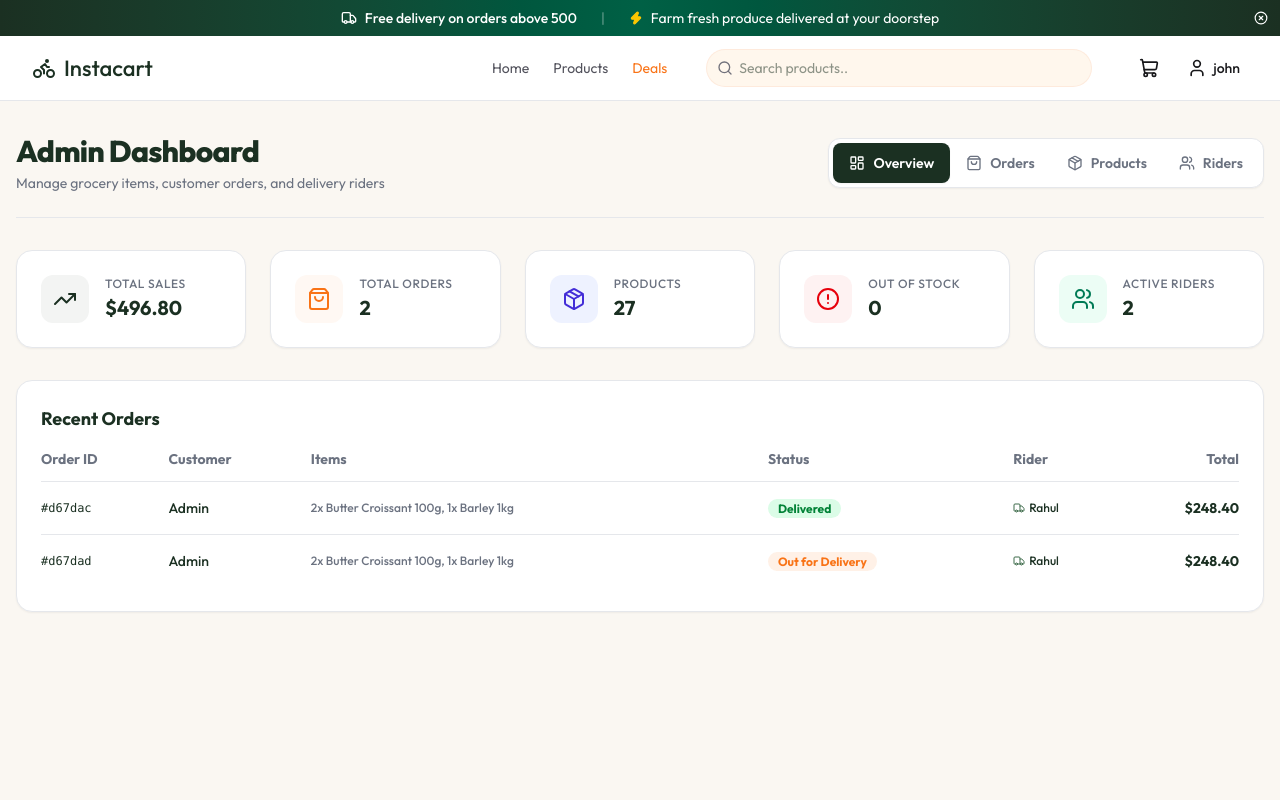
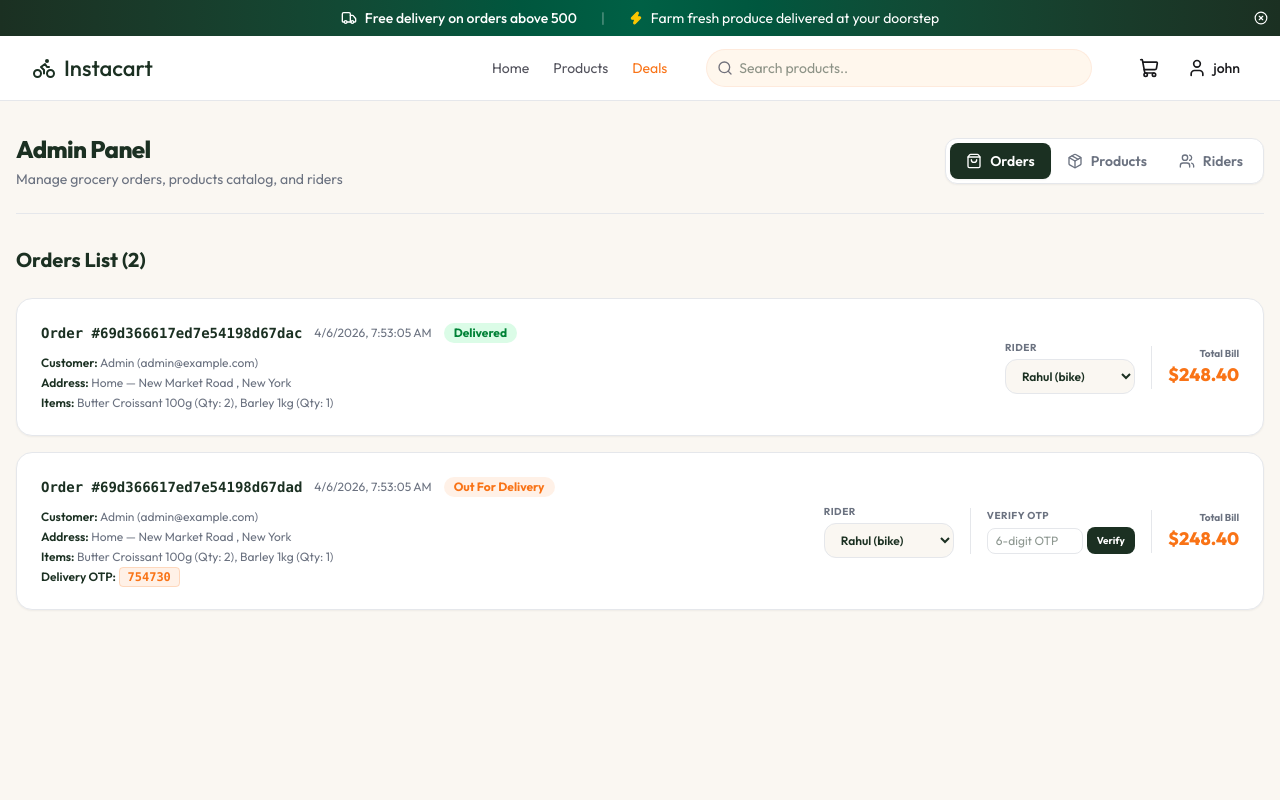
Before and after one commit to sagrikathakur/grocery_Delivery_App, a React (Vite) app in the folder client/: page /admin in a window 1280 px wide. Shown: the top 800 px of the page. Built offline with nearby package versions, Linux system fonts and the light colour scheme.

Commit message:
basic ui for grocery-delivery app is done . now working on server side

```diff
--- a/client/src/pages/Admin.tsx
+++ b/client/src/pages/Admin.tsx
@@ -6,7 +6,6 @@ import {
   statusColors
 } from "../assets/assets";
 import {
-  LayoutDashboard,
   ShoppingBag,
   Package,
   Users,
@@ -14,8 +13,6 @@ import {
   Trash2,
   Edit,
   Search,
-  TrendingUp,
-  AlertCircle,
   Truck,
   Check,
   X
@@ -28,7 +25,7 @@ const dbProducts = dummyProducts as any[];
 const dbPartners = dummyDeliveryPartnerData as any[];
 
 const Admin = () => {
-  const [activeTab, setActiveTab] = useState<string>("overview"); // "overview" | "orders" | "products" | "partners"
+  const [activeTab, setActiveTab] = useState<string>("orders"); // "orders" | "products" | "partners"
 
   // Live component states initialized from local references
   const [orders, setOrders] = useState<any[]>([...dbOrders]);
@@ -64,16 +61,8 @@ const Admin = () => {
   const [newPartnerPhone, setNewPartnerPhone] = useState("");
   const [newPartnerVehicle, setNewPartnerVehicle] = useState<"bike" | "scooter" | "car">("bike");
 
-  // --- Calculations for Overview ---
-  const totalRevenue = orders
-    .filter((o) => o.status !== "Cancelled")
-    .reduce((sum, o) => sum + o.total, 0);
-
-  const outOfStockCount = products.filter((p) => p.stock <= 0).length;
-
   // --- Order Handlers ---
   const handleStatusChange = (orderId: string, newStatus: string) => {
-    // Update local state
     const updated = orders.map((o) => {
       if (o._id === orderId) {
         const hasHistory = o.statusHistory.some((h: any) => h.status === newStatus);
@@ -96,7 +85,6 @@ const Admin = () => {
     });
     setOrders(updated);
 
-    // Update in-memory reference module
     const foundIdx = dbOrders.findIndex((o) => o._id === orderId);
     if (foundIdx !== -1) {
       dbOrders[foundIdx].status = newStatus;
@@ -120,22 +108,49 @@ const Admin = () => {
     const selectedPartner = partners.find((p) => p._id === partnerId);
     if (!selectedPartner) return;
 
-    // Update local state
+    // Automatically transition order status to Out for Delivery when a rider is assigned
     const updated = orders.map((o) => {
       if (o._id === orderId) {
-        return { ...o, deliveryPartner: selectedPartner };
+        const newStatus = "Out for Delivery";
+        const hasHistory = o.statusHistory.some((h: any) => h.status === newStatus);
+        const newHistory = hasHistory
+          ? o.statusHistory
+          : [...o.statusHistory, {
+              status: newStatus,
+              note: `Assigned to ${selectedPartner.name} - Out for Delivery`,
+              timestamp: new Date().toISOString(),
+              _id: "hist_" + Math.random().toString(36).substring(2, 9)
+            }];
+        return {
+          ...o,
+          deliveryPartner: selectedPartner,
+          status: newStatus,
+          statusHistory: newHistory,
+          updatedAt: new Date().toISOString()
+        };
       }
       return o;
     });
     setOrders(updated);
 
-    // Update shared database
     const foundIdx = dbOrders.findIndex((o) => o._id === orderId);
     if (foundIdx !== -1) {
       dbOrders[foundIdx].deliveryPartner = selectedPartner;
+      dbOrders[foundIdx].status = "Out for Delivery";
+      const history = dbOrders[foundIdx].statusHistory;
+      const exists = history.some((h: any) => h.status === "Out for Delivery");
+      if (!exists) {
+        history.push({
+          status: "Out for Delivery",
+          note: `Assigned to ${selectedPartner.name} - Out for Delivery`,
+          timestamp: new Date().toISOString(),
+          _id: "hist_" + Math.random().toString(36).substring(2, 9)
+        });
+      }
+      dbOrders[foundIdx].updatedAt = new Date().toISOString();
     }
 
-    toast.success(`Rider ${selectedPartner.name} assigned to order!`);
+    toast.success(`Rider ${selectedPartner.name} assigned! Order is now Out for Delivery.`);
   };
 
   const handleVerifyOtp = (orderId: string, correctOtp: string) => {
@@ -168,7 +183,6 @@ const Admin = () => {
       return;
     }
 
-    // Update local state
     const updated = products.map((p) => {
       if (p._id === prodId) {
         return { ...p, price: numericPrice, stock: numericStock };
@@ -177,7 +191,6 @@ const Admin = () => {
     });
     setProducts(updated);
 
-    // Update shared assets reference list
     const foundIdx = dbProducts.findIndex((p) => p._id === prodId);
     if (foundIdx !== -1) {
       dbProducts[foundIdx].price = numericPrice;
@@ -191,11 +204,9 @@ const Admin = () => {
   const handleDeleteProduct = (prodId: string) => {
     if (!window.confirm("Are you sure you want to delete this product?")) return;
 
-    // Filter local state
     const updated = products.filter((p) => p._id !== prodId);
     setProducts(updated);
 
-    // Update shared database reference
     const idx = dbProducts.findIndex((p) => p._id === prodId);
     if (idx !== -1) dbProducts.splice(idx, 1);
 
@@ -231,11 +242,9 @@ const Admin = () => {
       createdAt: new Date().toISOString(),
     };
 
-    // Update state and database reference array
     setProducts([newProd, ...products]);
     dbProducts.unshift(newProd);
 
-    // Reset Form
     setNewProdName("");
     setNewProdDesc("");
     setNewProdPrice("");
@@ -248,7 +257,6 @@ const Admin = () => {
 
   // --- Partner Handlers ---
   const handleTogglePartnerStatus = (partnerId: string) => {
-    // Update local state
     const updated = partners.map((p) => {
       if (p._id === partnerId) {
         return { ...p, isActive: !p.isActive };
@@ -257,7 +265,6 @@ const Admin = () => {
     });
     setPartners(updated);
 
-    // Update shared database reference
     const foundIdx = dbPartners.findIndex((p) => p._id === partnerId);
     if (foundIdx !== -1) {
       dbPartners[foundIdx].isActive = !dbPartners[foundIdx].isActive;
@@ -286,11 +293,9 @@ const Admin = () => {
       updatedAt: new Date().toISOString(),
     };
 
-    // Update state and shared reference
     setPartners([...partners, newPartner]);
     dbPartners.push(newPartner);
 
-    // Reset Form
     setNewPartnerName("");
     setNewPartnerEmail("");
     setNewPartnerPhone("");
@@ -309,14 +314,13 @@ const Admin = () => {
     <div className="max-w-7xl mx-auto px-4 py-8 min-h-screen mb-20 animate-fade-in">
       <div className="flex flex-col md:flex-row md:items-center justify-between border-b border-app-border pb-6 mb-8 gap-4">
         <div>
-          <h1 className="text-3xl font-extrabold text-app-green tracking-tight">Admin Dashboard</h1>
-          <p className="text-sm text-app-text-light mt-1">Manage grocery items, customer orders, and delivery riders</p>
+          <h1 className="text-2xl font-extrabold text-app-green tracking-tight">Admin Panel</h1>
+          <p className="text-sm text-app-text-light mt-1">Manage grocery orders, products catalog, and riders</p>
         </div>
 
-        {/* Quick Tabs Menu Selector */}
+        {/* Simplified Tabs Selector */}
         <div className="flex bg-white rounded-xl border border-app-border p-1 shadow-xs self-start md:self-auto">
           {[
-            { id: "overview", label: "Overview", icon: LayoutDashboard },
             { id: "orders", label: "Orders", icon: ShoppingBag },
             { id: "products", label: "Products", icon: Package },
             { id: "partners", label: "Riders", icon: Users },
@@ -330,7 +334,7 @@ const Admin = () => {
                   setActiveTab(tab.id);
                   setEditingProdId(null);
                 }}
-                className={`flex items-center gap-2 px-4 py-2.5 rounded-lg text-sm font-semibold transition-all cursor-pointer ${
+                className={`flex items-center gap-2 px-4 py-2 rounded-lg text-sm font-semibold transition-all cursor-pointer ${
                   isActive
                     ? "bg-app-green text-white shadow-xs"
                     : "text-app-text-light hover:text-app-green hover:bg-app-cream-dark"
@@ -344,114 +348,16 @@ const Admin = () => {
         </div>
       </div>
 
-      {/* --- Tab Content 1: Overview Dashboard --- */}
-      {activeTab === "overview" && (
-        <div className="space-y-8 animate-fade-in">
-          <div className="grid grid-cols-1 sm:grid-cols-2 lg:grid-cols-5 gap-6">
-            <div className="bg-white p-6 rounded-2xl border border-app-border shadow-xs flex items-center gap-4">
-              <div className="size-12 rounded-xl bg-app-green/5 text-app-green flex-center">
-                <TrendingUp className="size-6" />
-              </div>
-              <div>
-                <p className="text-xs text-app-text-light font-medium uppercase tracking-wider">Total Sales</p>
-                <h3 className="text-xl font-bold text-app-green mt-0.5">${totalRevenue.toFixed(2)}</h3>
-              </div>
-            </div>
-
-            <div className="bg-white p-6 rounded-2xl border border-app-border shadow-xs flex items-center gap-4">
-              <div className="size-12 rounded-xl bg-app-orange/5 text-app-orange flex-center">
-                <ShoppingBag className="size-6" />
-              </div>
-              <div>
-                <p className="text-xs text-app-text-light font-medium uppercase tracking-wider">Total Orders</p>
-                <h3 className="text-xl font-bold text-app-green mt-0.5">{orders.length}</h3>
-              </div>
-            </div>
-
-            <div className="bg-white p-6 rounded-2xl border border-app-border shadow-xs flex items-center gap-4">
-              <div className="size-12 rounded-xl bg-indigo-50 text-indigo-700 flex-center">
-                <Package className="size-6" />
-              </div>
-              <div>
-                <p className="text-xs text-app-text-light font-medium uppercase tracking-wider">Products</p>
-                <h3 className="text-xl font-bold text-app-green mt-0.5">{products.length}</h3>
-              </div>
-            </div>
-
-            <div className="bg-white p-6 rounded-2xl border border-app-border shadow-xs flex items-center gap-4">
-              <div className="size-12 rounded-xl bg-red-50 text-red-600 flex-center">
-                <AlertCircle className="size-6" />
-              </div>
-              <div>
-                <p className="text-xs text-app-text-light font-medium uppercase tracking-wider">Out of Stock</p>
-                <h3 className="text-xl font-bold text-app-green mt-0.5">{outOfStockCount}</h3>
-              </div>
-            </div>
-
-            <div className="bg-white p-6 rounded-2xl border border-app-border shadow-xs flex items-center gap-4">
-              <div className="size-12 rounded-xl bg-emerald-50 text-emerald-700 flex-center">
-                <Users className="size-6" />
-              </div>
-              <div>
-                <p className="text-xs text-app-text-light font-medium uppercase tracking-wider">Active Riders</p>
-                <h3 className="text-xl font-bold text-app-green mt-0.5">{partners.filter(p => p.isActive).length}</h3>
-              </div>
-            </div>
-          </div>
-
-          <div className="bg-white rounded-2xl border border-app-border p-6 shadow-xs">
-            <h2 className="text-lg font-bold text-app-green mb-4">Recent Orders</h2>
-            <div className="overflow-x-auto">
-              <table className="w-full text-left text-sm">
-                <thead>
-                  <tr className="border-b border-app-border text-app-text-light font-semibold">
-                    <th className="pb-3">Order ID</th>
-                    <th className="pb-3">Customer</th>
-                    <th className="pb-3">Items</th>
-                    <th className="pb-3">Status</th>
-                    <th className="pb-3">Rider</th>
-                    <th className="pb-3 text-right">Total</th>
-                  </tr>
-                </thead>
-                <tbody className="divide-y divide-app-border font-medium text-app-green">
-                  {orders.map((order) => (
-                    <tr key={order._id}>
-                      <td className="py-4 font-mono text-xs">#{order._id.slice(-6)}</td>
-                      <td className="py-4">{order.user.name || "Customer"}</td>
-                      <td className="py-4 text-xs text-app-text-light">{order.items.map((i: any) => `${i.quantity}x ${i.name}`).join(", ")}</td>
-                      <td className="py-4">
-                        <span className={`px-2.5 py-0.5 rounded-full text-xs font-bold ${statusColors[order.status] || "bg-zinc-100 text-zinc-800"}`}>
-                          {order.status}
-                        </span>
-                      </td>
-                      <td className="py-4 text-xs">
-                        {order.deliveryPartner ? (
-                          <span className="flex items-center gap-1">
-                            <Truck className="size-3 text-app-green-lighter" />
-                            {order.deliveryPartner.name}
-                          </span>
-                        ) : (
-                          <span className="text-app-text-light italic">Unassigned</span>
-                        )}
-                      </td>
-                      <td className="py-4 text-right font-bold">${order.total.toFixed(2)}</td>
-                    </tr>
-                  ))}
-                </tbody>
-              </table>
-            </div>
-          </div>
-        </div>
-      )}
-
-      {/* --- Tab Content 2: Manage Orders --- */}
+      {/* --- Section 1: Customer Orders Manager --- */}
       {activeTab === "orders" && (
         <div className="space-y-6 animate-fade-in">
-          <h2 className="text-xl font-bold text-app-green">Customer Orders Manager ({orders.length})</h2>
+          <h2 className="text-xl font-bold text-app-green">Orders List ({orders.length})</h2>
 
           <div className="space-y-4">
             {orders.map((order) => (
               <div key={order._id} className="bg-white rounded-2xl border border-app-border p-6 shadow-xs flex flex-col lg:flex-row justify-between gap-6">
+
+                {/* Details Card */}
                 <div className="flex-1 space-y-3">
                   <div className="flex items-center gap-3 flex-wrap">
                     <span className="font-mono font-bold text-sm text-app-green">Order #{order._id}</span>
@@ -471,38 +377,30 @@ const Admin = () => {
                   </div>
                 </div>
 
+                {/* Operations Section */}
                 <div className="flex flex-wrap items-center gap-4 lg:self-center shrink-0">
-                  <div className="flex flex-col gap-1.5">
-                    <label className="text-[10px] font-bold uppercase tracking-wider text-app-text-light">Update Status</label>
-                    <select
-                      value={order.status}
-                      onChange={(e) => handleStatusChange(order._id, e.target.value)}
-                      className="px-3 py-2 bg-app-cream rounded-xl border border-app-border text-xs font-semibold text-app-green focus:border-app-green focus:outline-none cursor-pointer"
-                    >
-                      {["Placed", "Confirmed", "Packed", "Out for Delivery", "Delivered", "Cancelled"].map((st) => (
-                        <option key={st} value={st}>{st}</option>
-                      ))}
-                    </select>
-                  </div>
 
-                  <div className="flex flex-col gap-1.5">
-                    <label className="text-[10px] font-bold uppercase tracking-wider text-app-text-light">Assign Rider</label>
+
+                  {/* Rider Assign */}
+                  <div className="flex flex-col gap-1">
+                    <label className="text-[10px] font-bold uppercase tracking-wider text-app-text-light">Rider</label>
                     <select
                       value={order.deliveryPartner?._id || ""}
                       onChange={(e) => handleAssignPartner(order._id, e.target.value)}
                       className="px-3 py-2 bg-app-cream rounded-xl border border-app-border text-xs font-semibold text-app-green focus:border-app-green focus:outline-none cursor-pointer"
                     >
-                      <option value="" disabled>Select Delivery Hero</option>
+                      <option value="" disabled>Select Rider</option>
                       {partners.map((p) => (
                         <option key={p._id} value={p._id}>{p.name} ({p.vehicleType})</option>
                       ))}
                     </select>
                   </div>
 
+                  {/* OTP Verify Panel */}
                   {order.status === "Out for Delivery" && order.deliveryOtp && (
                     <div className="flex items-center gap-2 pl-4 border-l border-app-border">
                       <div className="flex flex-col gap-1">
-                        <label className="text-[10px] font-bold uppercase tracking-wider text-app-text-light">Verify Delivery OTP</label>
+                        <label className="text-[10px] font-bold uppercase tracking-wider text-app-text-light">Verify OTP</label>
                         <div className="flex items-center gap-1">
                           <input
                             type="text"
@@ -527,26 +425,30 @@ const Admin = () => {
                     <p className="text-[10px] text-app-text-light font-bold">Total Bill</p>
                     <p className="text-lg font-extrabold text-app-orange">${order.total.toFixed(2)}</p>
                   </div>
+
                 </div>
+
               </div>
             ))}
           </div>
         </div>
       )}
 
-      {/* --- Tab Content 3: Products Catalog Manager --- */}
+      {/* --- Section 2: Products Catalog Inventory --- */}
       {activeTab === "products" && (
         <div className="space-y-6 animate-fade-in">
           <div className="flex flex-col sm:flex-row justify-between items-start sm:items-center gap-4">
-            <h2 className="text-xl font-bold text-app-green">Catalog Inventory Manager ({products.length})</h2>
+            <h2 className="text-xl font-bold text-app-green">Inventory Catalog ({products.length})</h2>
+
             <button
               onClick={() => setShowAddProduct(!showAddProduct)}
               className="px-4 py-2.5 bg-app-orange hover:bg-app-orange-dark text-white text-xs font-bold rounded-xl flex items-center gap-2 cursor-pointer shadow-xs transition-colors"
             >
-              <Plus className="size-4" /> Add New Product
+              <Plus className="size-4" /> Add Product
             </button>
           </div>
 
+          {/* Add Product Inline Form */}
           {showAddProduct && (
             <form onSubmit={handleCreateProduct} className="bg-white rounded-2xl border border-app-border p-6 shadow-xs space-y-4 max-w-2xl animate-fade-in">
               <div className="flex justify-between items-center pb-2 border-b border-app-border">
@@ -605,7 +507,7 @@ const Admin = () => {
               </div>
 
               <div>
-                <label className="text-xs font-bold text-app-green block mb-1">Product Description</label>
+                <label className="text-xs font-bold text-app-green block mb-1">Description</label>
                 <textarea rows={2} placeholder="Brief product summary..." value={newProdDesc} onChange={(e) => setNewProdDesc(e.target.value)} className="w-full px-3 py-2 rounded-xl border border-app-border text-xs focus:border-app-green" />
               </div>
 
@@ -620,7 +522,7 @@ const Admin = () => {
               <Search className="size-4 text-app-text-light absolute left-3 top-3.5" />
               <input
                 type="text"
-                placeholder="Search catalog by name or category..."
+                placeholder="Search catalog..."
                 value={productSearch}
                 onChange={(e) => setProductSearch(e.target.value)}
                 className="w-full pl-9 pr-4 py-2.5 rounded-xl border border-app-border text-xs focus:border-app-green bg-app-cream/30 focus:bg-white"
@@ -634,7 +536,7 @@ const Admin = () => {
                     <th className="pb-3">Product</th>
                     <th className="pb-3">Category</th>
                     <th className="pb-3">Price ($)</th>
-                    <th className="pb-3">Inventory Stock</th>
+                    <th className="pb-3">Stock</th>
                     <th className="pb-3 text-right">Actions</th>
                   </tr>
                 </thead>
@@ -691,10 +593,10 @@ const Admin = () => {
                               </>
                             ) : (
                               <>
-                                <button onClick={() => handleEditProduct(p._id)} className="p-1.5 border border-app-border text-app-green hover:bg-app-cream-dark rounded-lg cursor-pointer" title="Edit Price/Stock">
+                                <button onClick={() => handleEditProduct(p._id)} className="p-1.5 border border-app-border text-app-green hover:bg-app-cream-dark rounded-lg cursor-pointer" title="Edit">
                                   <Edit className="size-3.5" />
                                 </button>
-                                <button onClick={() => handleDeleteProduct(p._id)} className="p-1.5 border border-app-border hover:border-red-200 text-app-text-light hover:text-red-600 hover:bg-red-50 rounded-lg cursor-pointer" title="Delete Product">
+                                <button onClick={() => handleDeleteProduct(p._id)} className="p-1.5 border border-app-border hover:border-red-200 text-app-text-light hover:text-red-600 hover:bg-red-50 rounded-lg cursor-pointer" title="Delete">
                                   <Trash2 className="size-3.5" />
                                 </button>
                               </>
@@ -711,16 +613,17 @@ const Admin = () => {
         </div>
       )}
 
-      {/* --- Tab Content 4: Riders (Delivery Partners) --- */}
+      {/* --- Section 3: Riders Fleet Management --- */}
       {activeTab === "partners" && (
         <div className="space-y-6 animate-fade-in">
           <div className="flex justify-between items-center">
-            <h2 className="text-xl font-bold text-app-green">Delivery Fleet Manager ({partners.length})</h2>
+            <h2 className="text-xl font-bold text-app-green">Delivery riders fleet ({partners.length})</h2>
+
             <button
               onClick={() => setShowAddPartner(!showAddPartner)}
               className="px-4 py-2.5 bg-app-orange hover:bg-app-orange-dark text-white text-xs font-bold rounded-xl flex items-center gap-2 cursor-pointer shadow-xs transition-colors"
             >
-              <Plus className="size-4" /> Register New Rider
+              <Plus className="size-4" /> Add Rider
             </button>
           </div>
 
@@ -759,7 +662,7 @@ const Admin = () => {
               </div>
 
               <button type="submit" className="px-5 py-2.5 bg-app-green hover:bg-app-green-light text-white text-xs font-semibold rounded-xl cursor-pointer">
-                Save & Register Rider
+                Register Rider
               </button>
             </form>
           )}
```
Also changed, not shown: 2 other files (tests, documents, lock files or other folders).
